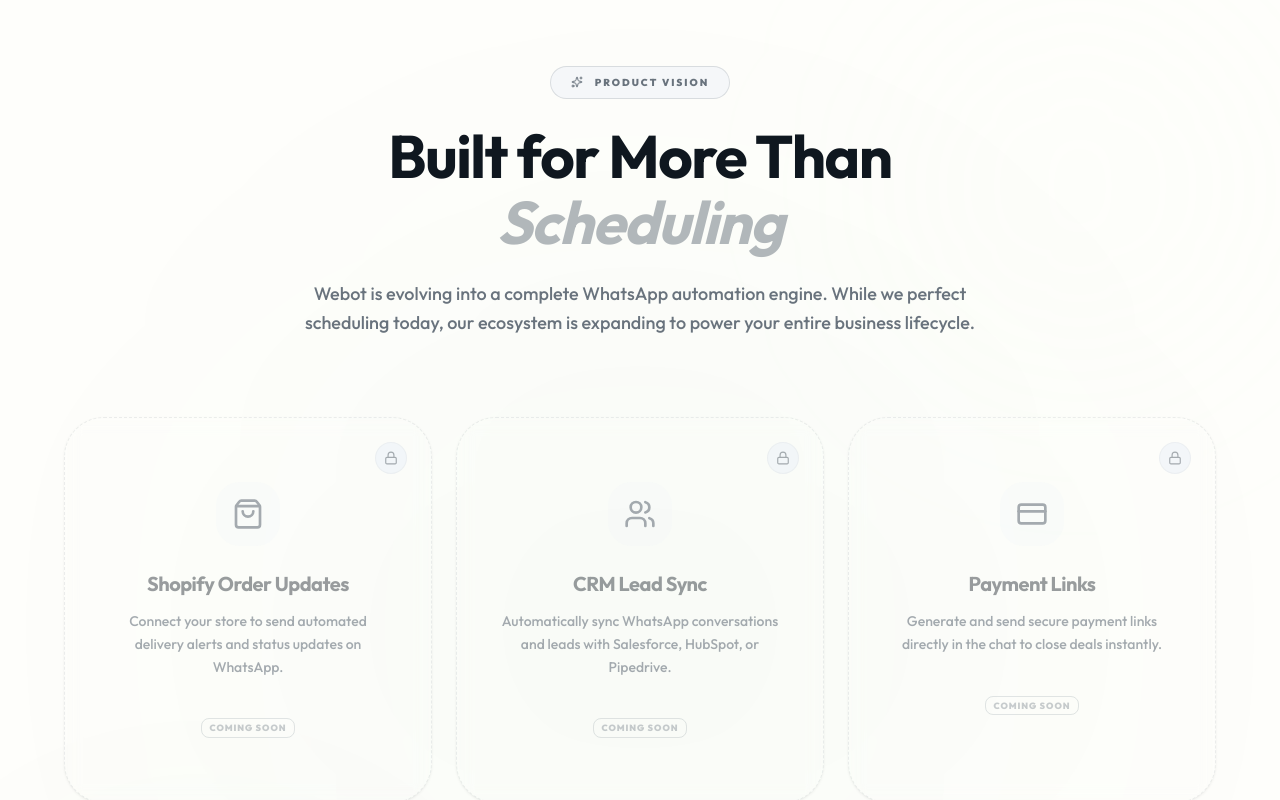
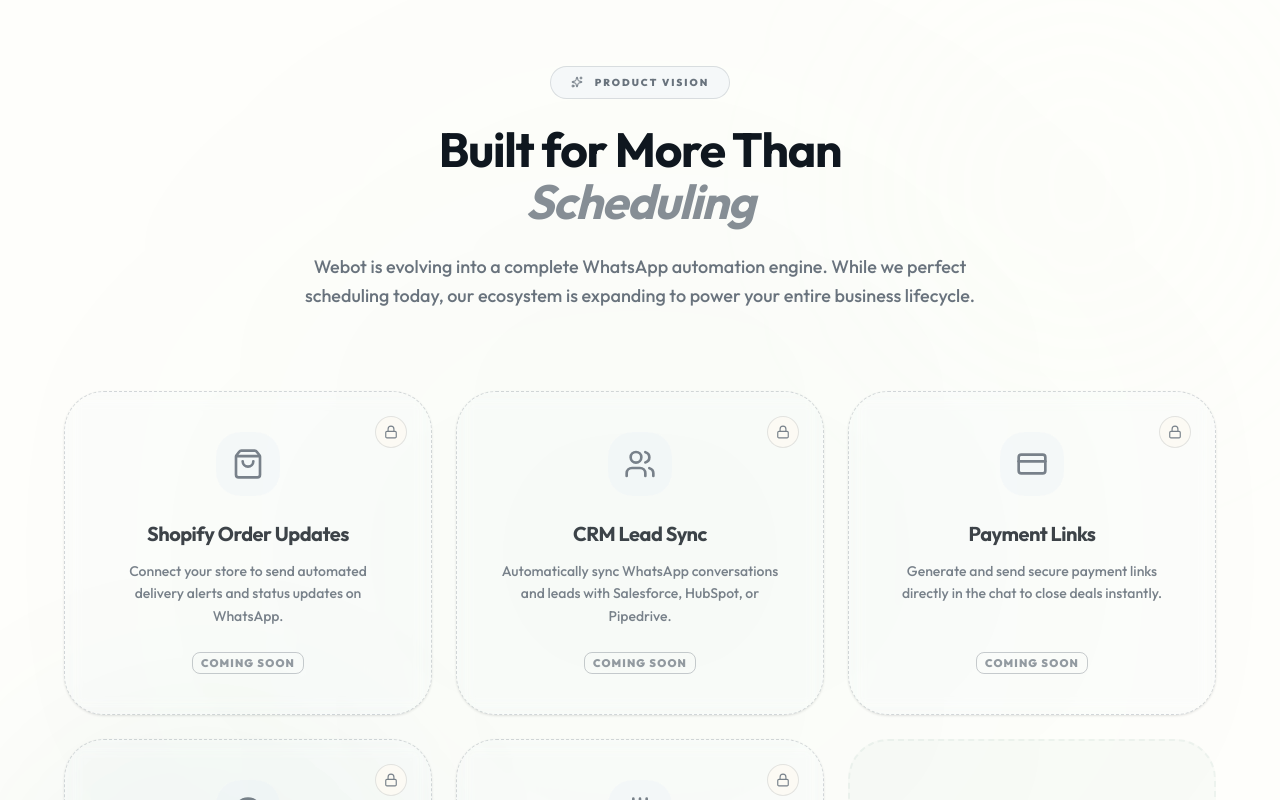
Before and after one commit to Lordevs/webot-frontend, a Next.js app: page / in a window 1280 px wide. Shown: the part 4980-5780 px from the top of the page. Built offline with nearby package versions, Linux system fonts and the light colour scheme.

Commit message:
feat: add Future Automation Ecosystem section to the homepage, showcasing upcoming modules with animations.

```diff
--- a/src/components/home/future-automation-ecosystem.tsx
+++ b/src/components/home/future-automation-ecosystem.tsx
@@ -106,9 +106,9 @@
             whileInView={{ opacity: 1, y: 0 }}
             viewport={{ once: true }}
             transition={{ duration: 0.6, delay: 0.1 }}
-            className="text-4xl lg:text-6xl font-bold tracking-tight leading-[1.1]">
+            className="text-4xl lg:text-5xl font-bold tracking-tight leading-[1.1]">
             Built for More Than <br />
-            <span className="text-muted-foreground italic opacity-50">
+            <span className="text-muted-foreground italic opacity-80">
               Scheduling
             </span>
           </motion.h2>
@@ -133,21 +133,21 @@
           className="grid md:grid-cols-2 lg:grid-cols-3 gap-6 max-w-6xl mx-auto">
           {modules.map((module, index) => (
             <motion.div key={index} variants={itemVariants}>
-              <Card className="h-full relative overflow-hidden bg-muted/5 backdrop-blur-sm border-dashed border-muted-foreground/20 rounded-[2.5rem] group opacity-60 hover:opacity-80 transition-all duration-500">
+              <Card className="h-full gap-0 py-0 relative overflow-hidden bg-muted/10 backdrop-blur-sm border-dashed border-muted-foreground/30 rounded-[2.5rem] group opacity-90 hover:opacity-100 transition-all duration-500">
                 {/* Lock Overlay */}
                 <div className="absolute top-6 right-6 z-20">
-                  <div className="w-8 h-8 rounded-full bg-muted flex items-center justify-center border border-muted-foreground/10">
+                  <div className="w-8 h-8 rounded-full bg-background flex items-center justify-center border border-muted-foreground/20">
                     <Lock className="w-3.5 h-3.5 text-muted-foreground" />
                   </div>
                 </div>
 
-                <CardContent className="p-10 flex flex-col items-center text-center space-y-6">
-                  <div className="w-16 h-16 rounded-3xl bg-muted/30 flex items-center justify-center text-muted-foreground group-hover:scale-110 transition-all duration-500">
+                <CardContent className="p-10 flex flex-col items-center text-center space-y-6 flex-1">
+                  <div className="w-16 h-16 rounded-3xl bg-muted/40 flex items-center justify-center text-muted-foreground group-hover:scale-110 transition-all duration-500">
                     <module.icon className="w-8 h-8" />
                   </div>
 
                   <div className="space-y-3">
-                    <h3 className="text-xl font-bold tracking-tight text-foreground/70">
+                    <h3 className="text-xl font-bold tracking-tight text-foreground/90">
                       {module.title}
                     </h3>
                     <p className="text-muted-foreground text-sm font-medium leading-relaxed">
@@ -157,7 +157,7 @@
 
                   <Badge
                     variant="outline"
-                    className="mt-4 border-muted-foreground/30 text-muted-foreground/60 text-[9px] font-black uppercase tracking-widest">
+                    className="mt-auto border-muted-foreground/40 text-muted-foreground/80 text-[11px] font-black uppercase tracking-widest">
                     {module.status}
                   </Badge>
                 </CardContent>
```
